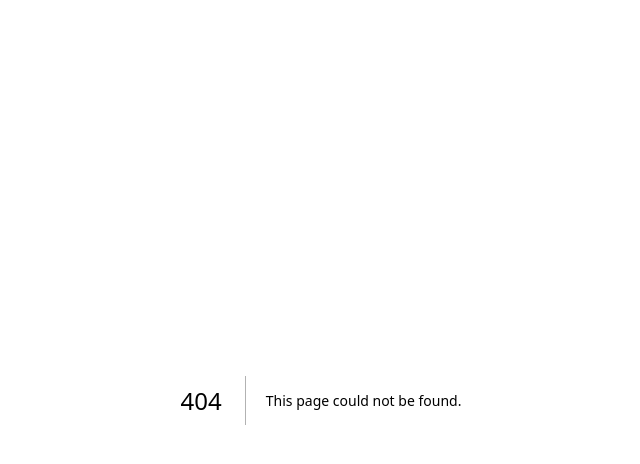
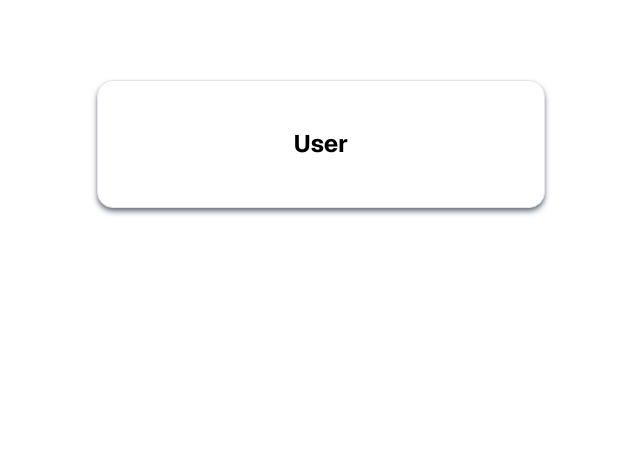
Before and after one commit to muhammadyaqoobmuet/NextJS-Fundamentals, a Next.js app: page /user in a window 1280 px wide. Before the commit this address had no page. Shown: the top 464 px of the page, without its empty margins (319-959 px from the left). Built offline with nearby package versions, Linux system fonts and the light colour scheme.

Commit message:
file based routing with ServerSIde compos

```diff
--- /dev/null
+++ b/app/user/page.js
@@ -0,0 +1,11 @@
+import React from 'react'
+
+function userPage() {
+    return (
+        <div className='max-w-md mx-auto mt-20 rounded-2xl shadow-md h-32 shadow-gray-500 flex items-center justify-center border bg-white'>
+            <h1 className='text-black text-2xl font-bold font-[family-name:var(--font-geist-sans)]'>User</h1>
+        </div>
+    )
+}
+
+export default userPage
```
